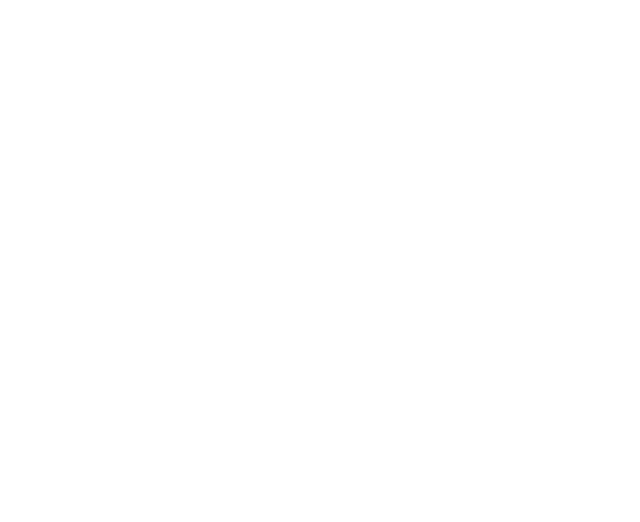
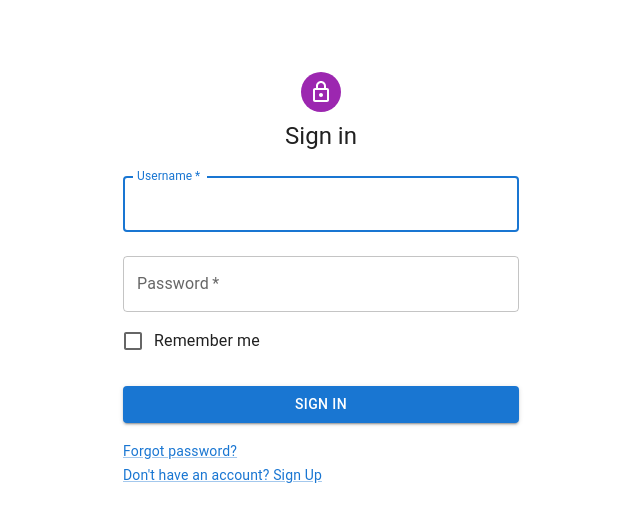
Before and after one commit to sethafancher/RecipeManagmentApplication, a React (Create React App) app in the folder recipe-manager-frontend/: page / in a window 1280 px wide. Before the commit this address led to /home. Shown: the top 522 px of the page, without its empty margins (319-959 px from the left). Built offline with nearby package versions, Linux system fonts and the light colour scheme.

Commit message:
Disable token expiration and add a really shitty creation form that prints the values to console

```diff
--- a/recipe-manager-frontend/src/pages/Home.tsx
+++ b/recipe-manager-frontend/src/pages/Home.tsx
@@ -1,6 +1,7 @@
 import React, { useEffect, useState } from "react";
 import { Navigate, useParams } from "react-router-dom";
 import { useLoginState } from "../LoginState";
+import CreateRecipe from "../recipe/CreateRecipe";
 import RecipePreview from "../recipe/RecipePreview";
 import { getMyRecipes, Recipe } from "../RecipeManagerClient";
 
@@ -8,6 +9,7 @@
   const [loginState, setLoginState] = useLoginState();
   const [recipesState, setRecipesState] = useState<Recipe[]>();
   useEffect(() => {
+    console.log(loginState);
       loginState && getMyRecipes(loginState).then(recipes => {
           setRecipesState(recipes);
       })
@@ -16,8 +18,8 @@
       return <Navigate to="/"/>
   }
 
-  console.log(recipesState);
   return <>
+        <CreateRecipe />
         {recipesState && recipesState.map(recipe =>
             <RecipePreview recipe={recipe} />
         )}
--- a/recipe-manager-frontend/src/pages/SignIn.tsx
+++ b/recipe-manager-frontend/src/pages/SignIn.tsx
@@ -21,7 +21,7 @@
 export default function SignIn() {
   const navigate = useNavigate();
   let [loginState, setLoginState] = useLoginState();
-  if (loginState !== undefined) {
+  if (loginState !== undefined && loginState !== "") {
     return <Navigate to="/home" />;
   }
   const handleSubmit = (event: React.FormEvent<HTMLFormElement>) => {
--- /dev/null
+++ b/recipe-manager-frontend/src/recipe/CreateRecipe.tsx
@@ -0,0 +1,59 @@
+import React, { FormEventHandler, useState } from "react";
+import { Recipe, createRecipe } from "../RecipeManagerClient"
+
+const Dynamic = ({ title, initialCount, Component }: {title: string, initialCount: number, Component: React.FC}) => {
+    const [number, setNumber] = useState<number>(initialCount);
+
+    const renderDynamic = () => {
+        const components = [];
+        for (let i = 0; i < number; ++i) {
+            components.push(<Component key={i}/>);
+        }
+        return components;
+    }
+
+    return <>
+        <p>{title}</p>
+        <button type="button" onClick={() => setNumber(old => old + 1)}>+</button>
+        { renderDynamic() }
+    </>
+}
+
+export default function CreateRecipe() {
+    const Ingredient = () => {
+        return <>
+        <label>Name <input type="text" name="ingredient_name"></input></label>
+        <label>Description <input type="text" name="ingredient_description"></input></label>
+        <label>Amount <input type="number" name="ingredient_amount"></input></label>
+        <label>Unit <input type="text" name="ingredient_unit"></input></label>
+        </>;
+    }
+    const Equipment = () => {
+        return <>
+        <label>Name <input type="text" name="equipment_name"></input></label>
+        <label>Description <input type="text" name="equipment_description"></input></label>
+        </>;
+    }
+    const Step = () => {
+        return <>
+        <label>Name <input type="text" name="step_name"></input></label>
+        <label>Description <input type="text" name="step_description"></input></label>
+        </>;
+    }
+
+    const handleSubmit: FormEventHandler<HTMLFormElement> = (event) => {
+        console.log(new FormData(event.target as HTMLFormElement))
+        event.preventDefault();
+    }
+
+    return <>
+        <form onSubmit={handleSubmit}>
+            <label>Recipe Title<input type="text" name="title"></input></label>
+            <label>Recipe Description<input type="text" name="description"></input></label>
+            {<Dynamic title="Ingredients" initialCount={1} Component={Ingredient} />}
+            {<Dynamic title="Equipment" initialCount={1} Component={Equipment} />}
+            {<Dynamic title="Step" initialCount={1} Component={Step} />}
+            <button type="submit" value="Submit">Create Recipe</button>
+        </form>
+    </>
+}
```
Also changed, not shown: 1 other file (tests, documents, lock files or other folders).
